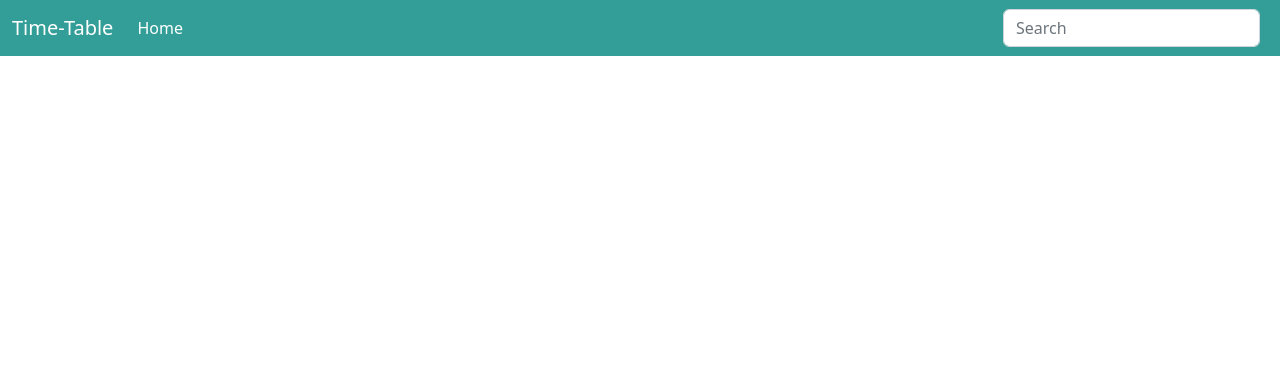
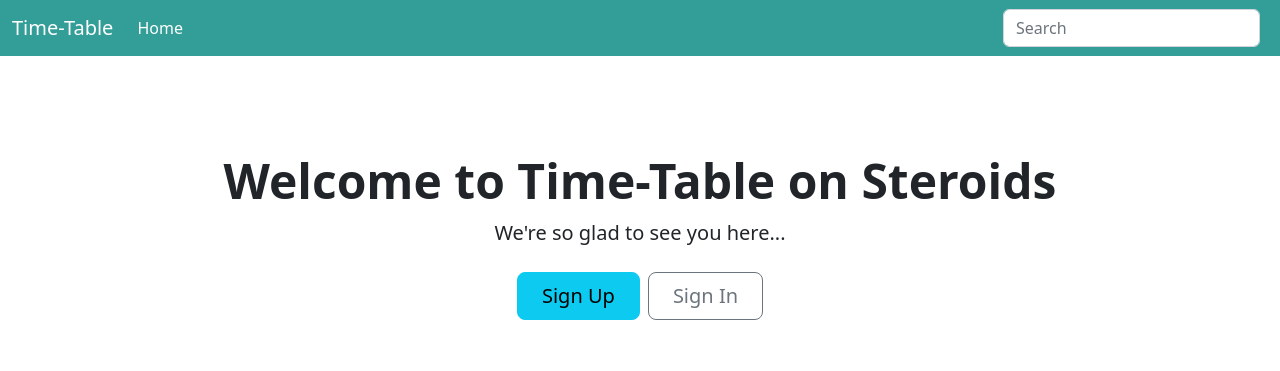
Before and after one commit to agrawaladityaraj/1800_202230_BBY05, a plain HTML site: page index.html in a window 1280 px wide. Drawn offline with nearby package versions, Linux system fonts and the light colour scheme.

Commit message:
Jeevan made the Jumbotron

```diff
--- a/index.html
+++ b/index.html
@@ -67,6 +67,17 @@
         </div>
       </div>
     </nav>
+
+    <div class="px-4 py-5 my-5 text-center">
+      <h1 class="display-5 fw-bold">Welcome to Time-Table on Steroids</h1>
+      <div class="col-lg-6 mx-auto">
+        <p class="lead mb-4">We're so glad to see you here...</p>
+        <div class="d-grid gap-2 d-sm-flex justify-content-sm-center">
+          <button type="button" class="btn btn-info btn-lg px-4 gap-3">Sign Up</button>
+          <button type="button" class="btn btn-outline-secondary btn-lg px-4">Sign In</button>
+        </div>
+      </div>
+    </div>
     <!-- Link to scripts of your own -->
     <!-- <script src="./scripts/script.js"></script> -->
   </body>
```
